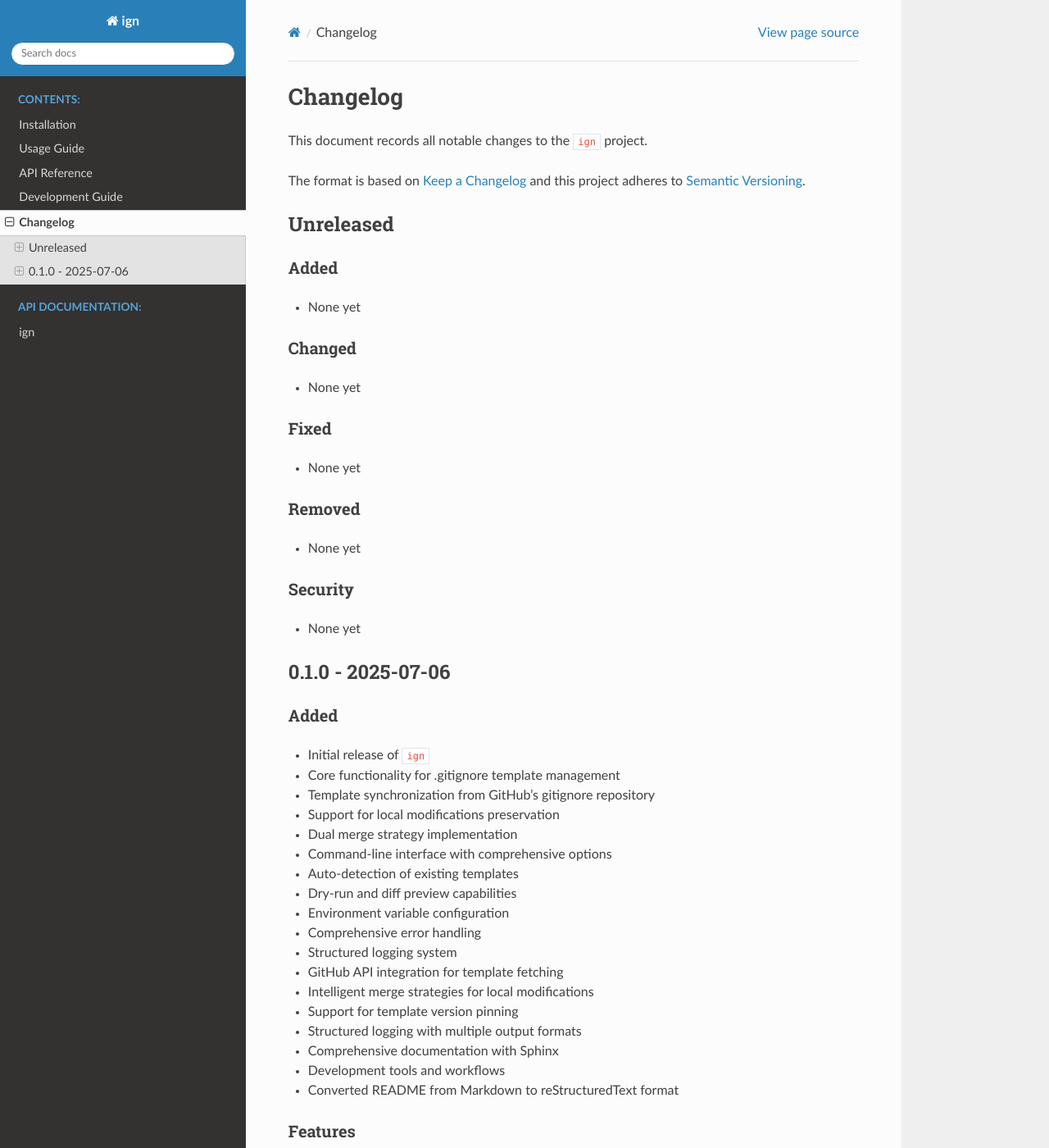
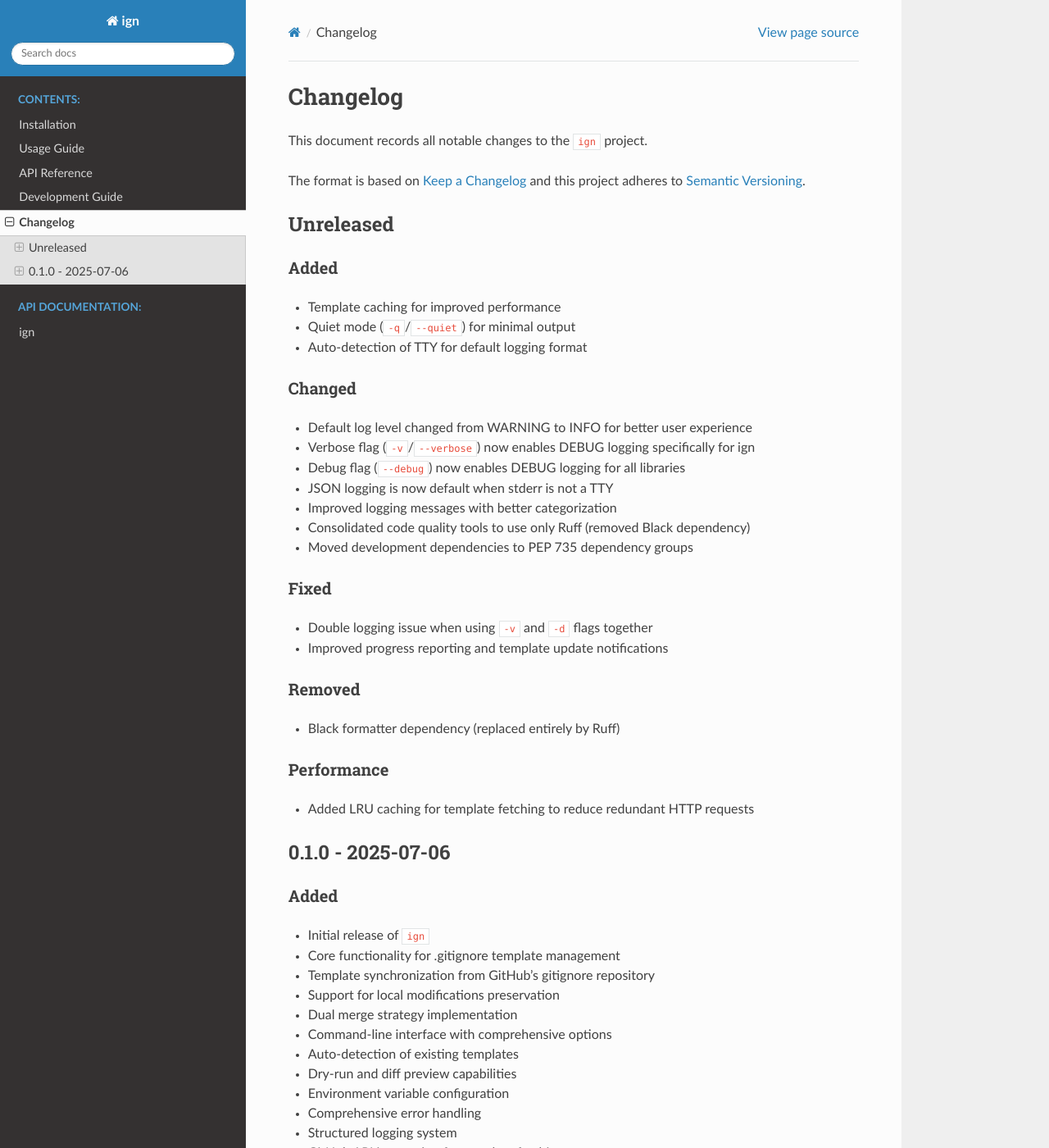
Before and after one commit to astralblue/gitig, a Sphinx documentation site: the page built from docs/changelog.rst, in a window 1280 px wide and 1400 px high. Shown: the whole window at 82% size. Built offline with Sphinx 7.4.7 and the Read the Docs theme 3.1.0, drawn with Linux system fonts in a browser that asks for light colours; pages that are not in the unit, such as notebooks, are missing from menus; the version number is read from the project's files by our own code.

Commit message:
docs: update documentation with recent improvements
- Update CLI option descriptions for new logging behavior
- Document quiet mode and improved verbose/debug options
- Add changelog entries for post-v0.1.0 improvements
- Update development guide to reflect Ruff-only workflow
- Document template caching and performance improvements

🤖 Generated with [Claude Code](https://claude.ai/code)

Co-Authored-By: Claude <noreply@anthropic.com>

```diff
--- a/docs/changelog.rst
+++ b/docs/changelog.rst
@@ -15,27 +15,36 @@ Unreleased
 Added
 ~~~~~
 
-- None yet
+- Template caching for improved performance
+- Quiet mode (``-q``/``--quiet``) for minimal output
+- Auto-detection of TTY for default logging format
 
 Changed
 ~~~~~~~
 
-- None yet
+- Default log level changed from WARNING to INFO for better user experience
+- Verbose flag (``-v``/``--verbose``) now enables DEBUG logging specifically for ign
+- Debug flag (``--debug``) now enables DEBUG logging for all libraries
+- JSON logging is now default when stderr is not a TTY
+- Improved logging messages with better categorization
+- Consolidated code quality tools to use only Ruff (removed Black dependency)
+- Moved development dependencies to PEP 735 dependency groups
 
 Fixed
 ~~~~~
 
-- None yet
+- Double logging issue when using ``-v`` and ``-d`` flags together
+- Improved progress reporting and template update notifications
 
 Removed
 ~~~~~~~
 
-- None yet
+- Black formatter dependency (replaced entirely by Ruff)
 
-Security
-~~~~~~~~
+Performance
+~~~~~~~~~~~
 
-- None yet
+- Added LRU caching for template fetching to reduce redundant HTTP requests
 
 0.1.0 - 2025-07-06
 -----------
--- a/docs/development.rst
+++ b/docs/development.rst
@@ -67,9 +67,9 @@ Format and lint code before committing::
     ruff format .
     ruff check --fix .
 
-Or use legacy tool if needed::
+Or run both together::
 
-    black .
+    ruff check --fix && ruff format
 
 Testing
 ~~~~~~~
```
Also changed, not shown: README.rst (+4 -3 lines).
